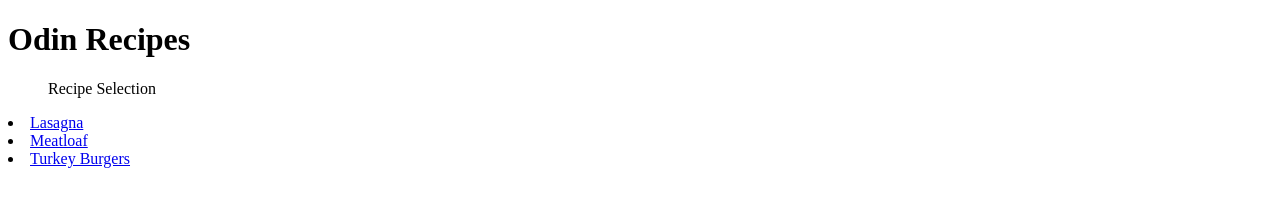
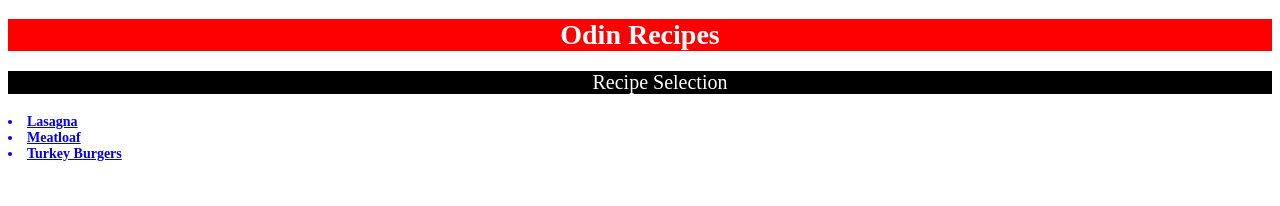
Before and after one commit to samcurr/odin-recipes, a plain HTML site: page index.html in a window 1280 px wide. Drawn offline with Linux system fonts and the light colour scheme.

Commit message:
Final Edit

```diff
--- a/index.html
+++ b/index.html
@@ -3,13 +3,14 @@
     <head>
         <title>Odin Recipes</title>
         <meta charset="UTF-8">
+        <link rel="stylesheet" href="style.css">
     </head>
 
     <body>
-        <h1>Odin Recipes</h1>
-        <ul>Recipe Selection</ul>
-        <li><a href="lasagna.html">Lasagna</a></li>
-        <li><a href="meatloaf.html">Meatloaf</a></li>
-        <li><a href="turkeyburger.html">Turkey Burgers</a></li>
+        <h1 class="heading">Odin Recipes</h1>
+        <ul class="list-title">Recipe Selection</ul>
+        <li id="recipe-links"><a href="lasagna.html">Lasagna</a></li>
+        <li id="recipe-links"><a href="meatloaf.html">Meatloaf</a></li>
+        <li id="recipe-links"><a href="turkeyburger.html">Turkey Burgers</a></li>
     </body>
 </html>
--- /dev/null
+++ b/style-recipe.css
@@ -0,0 +1,21 @@
+img {
+    height: auto;
+    width: 500px;
+}
+
+h1 {
+    background: red;
+    color: white;
+    text-align: center;
+}
+
+h2 {
+    background-color: black;
+    color: white;
+    text-align: center;
+}
+
+.lists {
+    font-weight: 700;
+    color: red;
+}
--- /dev/null
+++ b/style.css
@@ -0,0 +1,19 @@
+.heading {
+    background-color: red;
+    color: white;
+    text-align: center;
+    font-size: 28px;
+}
+
+.list-title {
+    text-align: center;
+    font-size: 20px;
+    background-color: black;
+    color: white;
+}
+
+#recipe-links {
+    color: blue;
+    font-size: 14px;
+    font-weight: 700;
+}
```
Also changed, not shown: lasagna.html (+8 -2 lines), meatloaf.html (+4 -2 lines), turkeyburger.html (+5 -3 lines), 1 other file.
